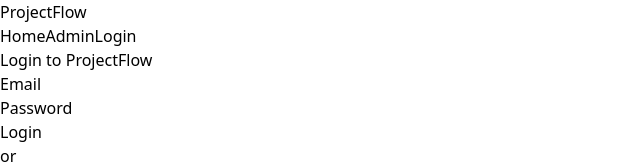
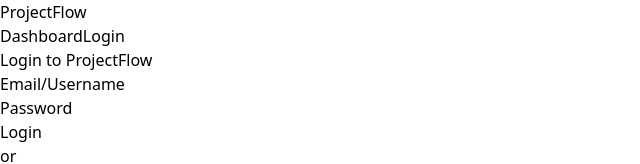
Before and after one commit to dimastriann/full-stack-typescript, a React (Vite) app in the folder frontend/: page /login in a window 1280 px wide. Shown: the top 164 px of the page, without its empty margins (0-640 px from the left). Built offline with nearby package versions, Linux system fonts and the light colour scheme.

Commit message:
UPDATE: simple login using cookie in frontend

```diff
--- a/frontend/src/App.tsx
+++ b/frontend/src/App.tsx
@@ -1,9 +1,10 @@
 // src/App.tsx
-import { Routes, Route } from 'react-router-dom';
+import { Routes, Route, Navigate } from 'react-router-dom';
 import HomePage from './pages/Home';
 import LoginPage from './pages/Login';
 import DashboardLayout from './layout/DashboardLayout';
 import Header from './components/Header';
+import { ProtectedRoute } from './components/ProtectedRoute';
 
 export default function App() {
   return (
@@ -12,7 +13,9 @@
       <Routes>
         <Route path="/" element={<HomePage />} />
         <Route path="/login" element={<LoginPage />} />
-        <Route path="/dashboard/*" element={<DashboardLayout />} />
+        <Route element={<ProtectedRoute />}>
+          <Route path="/dashboard/*" element={<DashboardLayout />} />
+        </Route>
       </Routes>
     </div>
   );
--- a/frontend/src/components/Header.tsx
+++ b/frontend/src/components/Header.tsx
@@ -1,20 +1,28 @@
 import { Link } from 'react-router-dom';
+import { useAuth } from '../context/AuthProvider';
 
 export default function Header(): React.ReactElement {
+  const { session } = useAuth();
+
   return (
     <header className="bg-[#3b0a84] text-white px-6 py-4 shadow-md sticky top-0">
       <div className="container mx-auto flex justify-between items-center">
-        <h1 className="text-xl font-bold">ProjectFlow</h1>
+        <a className="text-xl font-bold" href="/">
+          ProjectFlow
+        </a>
         <nav>
-          <Link to="/" className="hover:underline mr-4">
-            Home
-          </Link>
-          <Link to="/dashboard" className="hover:underline mr-4">
-            Admin
-          </Link>
-          <Link to="/login" className="hover:underline">
-            Login
-          </Link>
+          {!session ? (
+            <>
+              <Link to="/dashboard" className="hover:underline mr-4">
+                Dashboard
+              </Link>
+              <Link to="/login" className="hover:underline">
+                Login
+              </Link>
+            </>
+          ) : (
+            <></>
+          )}
         </nav>
       </div>
     </header>
--- /dev/null
+++ b/frontend/src/components/ProtectedRoute.tsx
@@ -0,0 +1,8 @@
+import { useContext } from 'react';
+import { Navigate, Outlet } from 'react-router-dom';
+import { AuthContext } from '../context/AuthProvider';
+
+export const ProtectedRoute = () => {
+  const { session } = useContext(AuthContext);
+  return session ? <Outlet /> : <Navigate to="/login" />;
+};
--- a/frontend/src/components/Sidebar.tsx
+++ b/frontend/src/components/Sidebar.tsx
@@ -1,7 +1,10 @@
-import { NavLink } from 'react-router-dom';
-import { UsersIcon, FolderIcon, ClipboardListIcon } from 'lucide-react';
+import { NavLink, Navigate } from 'react-router-dom';
+import { UsersIcon, FolderIcon, ClipboardListIcon, LogOut } from 'lucide-react';
+import { useAuth } from '../context/AuthProvider';
 
 export default function Sidebar() {
+  const { logout } = useAuth();
+
   return (
     <aside className="w-64 bg-white shadow-lg p-6 space-y-4 max-lg:hidden">
       <h2 className="text-lg font-semibold text-[#3b0a84] mb-4">Flow Panel</h2>
@@ -54,6 +57,13 @@
         <ClipboardListIcon size={18} className="m-1" />{' '}
         <span className="ms-2">Reports</span>
       </NavLink>
+      <div
+        onClick={logout}
+        className="flex hover:bg-gray-100 py-2 px-3 rounded-lg cursor-pointer"
+      >
+        <LogOut size={18} className="m-1" />{' '}
+        <span className="ms-2">Logout</span>
+      </div>
     </aside>
   );
 }
--- /dev/null
+++ b/frontend/src/context/AuthProvider.tsx
@@ -0,0 +1,68 @@
+import { createContext, useState, useEffect, useContext } from 'react';
+import { useNavigate } from 'react-router-dom';
+
+type AuthContext = {
+  session: string;
+  login: (val: string) => void;
+  logout: () => void;
+};
+
+export const AuthContext = createContext<AuthContext>({
+  session: '',
+  login: () => undefined,
+  logout: () => undefined,
+});
+
+export const AuthProvider = ({ children }: { children: React.ReactNode }) => {
+  const [session, setSession] = useState<string>('');
+  const navigate = useNavigate();
+
+  function setCookie(cname: string, cvalue: string, exdays: number) {
+    const d = new Date();
+    d.setTime(d.getTime() + exdays * 24 * 60 * 60 * 1000);
+    let expires = 'expires=' + d.toUTCString();
+    document.cookie = cname + '=' + cvalue + ';' + expires + ';path=/';
+  }
+
+  function getCookie(cname: string) {
+    let name = cname + '=';
+    let ca = document.cookie.split(';');
+    for (let i = 0; i < ca.length; i++) {
+      let c = ca[i];
+      while (c.charAt(0) == ' ') {
+        c = c.substring(1);
+      }
+      if (c.indexOf(name) == 0) {
+        return c.substring(name.length, c.length);
+      }
+    }
+    return '';
+  }
+
+  useEffect(() => {
+    const token = getCookie('session_id');
+    if (token) {
+      setSession(token);
+    }
+  }, []);
+
+  const login = async (token: string) => {
+    setCookie('session_id', token, 1);
+    setSession(token);
+    navigate('/dashboard');
+  };
+
+  const logout = () => {
+    cookieStore.delete('session_id');
+    setSession('');
+    navigate('/login');
+  };
+
+  return (
+    <AuthContext.Provider value={{ session, login, logout }}>
+      {children}
+    </AuthContext.Provider>
+  );
+};
+
+export const useAuth = () => useContext(AuthContext);
--- a/frontend/src/main.tsx
+++ b/frontend/src/main.tsx
@@ -5,12 +5,15 @@
 import App from './App.tsx';
 import { ApolloProvider } from '@apollo/client';
 import { client } from './apollo.ts';
+import { AuthProvider } from './context/AuthProvider.tsx';
 
 createRoot(document.getElementById('root')!).render(
   <StrictMode>
     <ApolloProvider client={client}>
       <BrowserRouter>
-        <App />
+        <AuthProvider>
+          <App />
+        </AuthProvider>
       </BrowserRouter>
     </ApolloProvider>
   </StrictMode>,
--- a/frontend/src/pages/Login.tsx
+++ b/frontend/src/pages/Login.tsx
@@ -1,15 +1,27 @@
+import { useState } from 'react';
+import { useAuth } from '../context/AuthProvider';
+
 export default function LoginPage(): React.ReactElement {
+  const [name, setName] = useState<string>('');
+  const { login } = useAuth();
+
+  const handleLogin = (e: React.FormEvent) => {
+    e.preventDefault();
+    login(name);
+  };
+
   return (
     <div className="flex flex-col items-center justify-center min-h-screen bg-gradient-to-br from-[#3b0a84] to-[#5e60ce] text-white px-4">
       <h2 className="text-3xl font-bold mb-6">Login to ProjectFlow</h2>
       <form className="w-full max-w-sm space-y-4 bg-white text-black p-6 rounded-lg shadow">
         <div>
           <label htmlFor="email" className="block mb-1 font-medium">
-            Email
+            Email/Username
           </label>
           <input
-            type="email"
+            type="text"
             id="email"
+            onChange={(e) => setName(e.target.value)}
             className="w-full px-4 py-2 rounded border"
             required
           />
@@ -27,6 +39,7 @@
         </div>
         <button
           type="submit"
+          onClick={handleLogin}
           className="w-full bg-[#3b0a84] text-white px-4 py-2 rounded hover:bg-[#2e0768]"
         >
           Login
```
Also changed, not shown: 1 other file (tests, documents, lock files or other folders).
